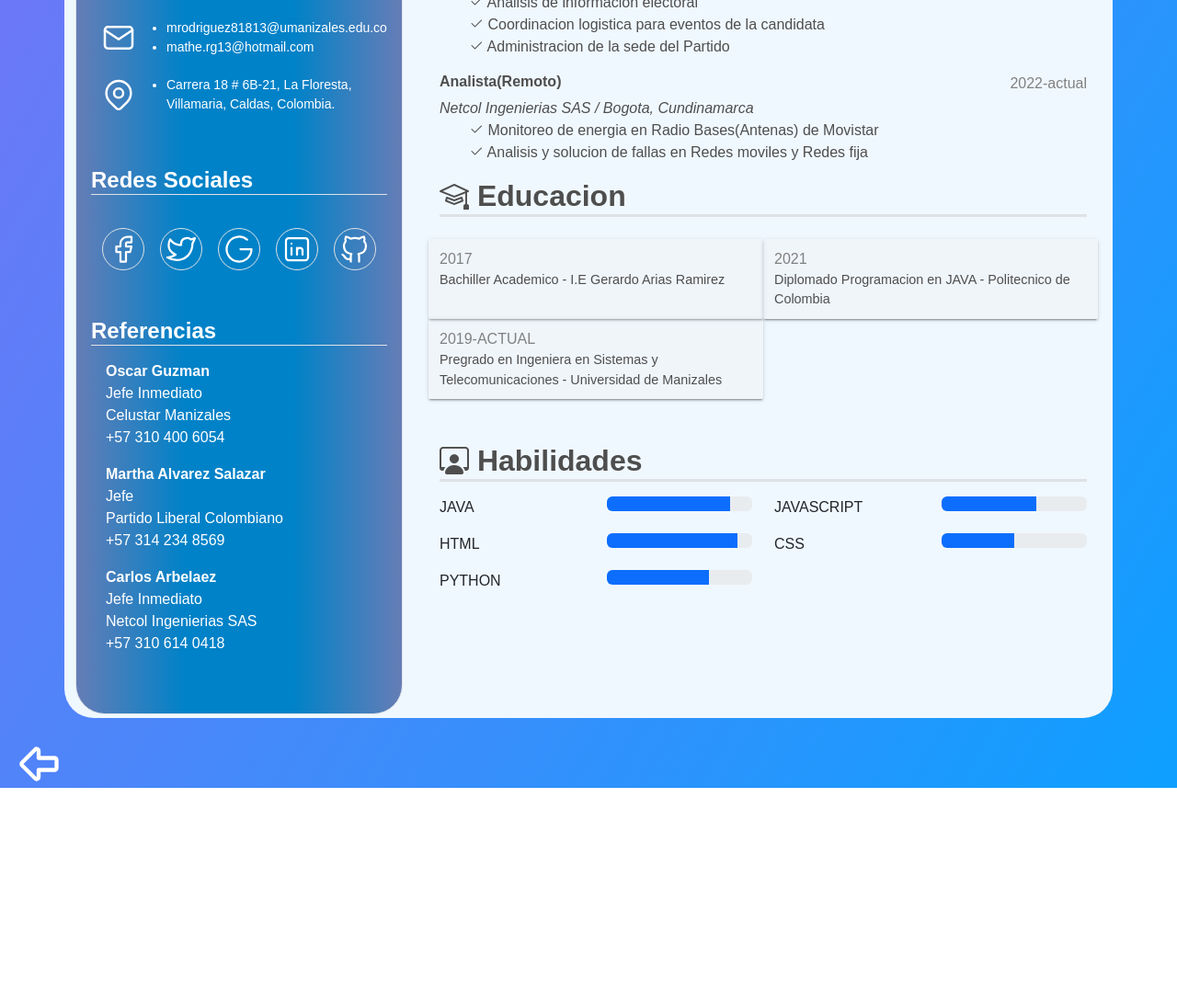
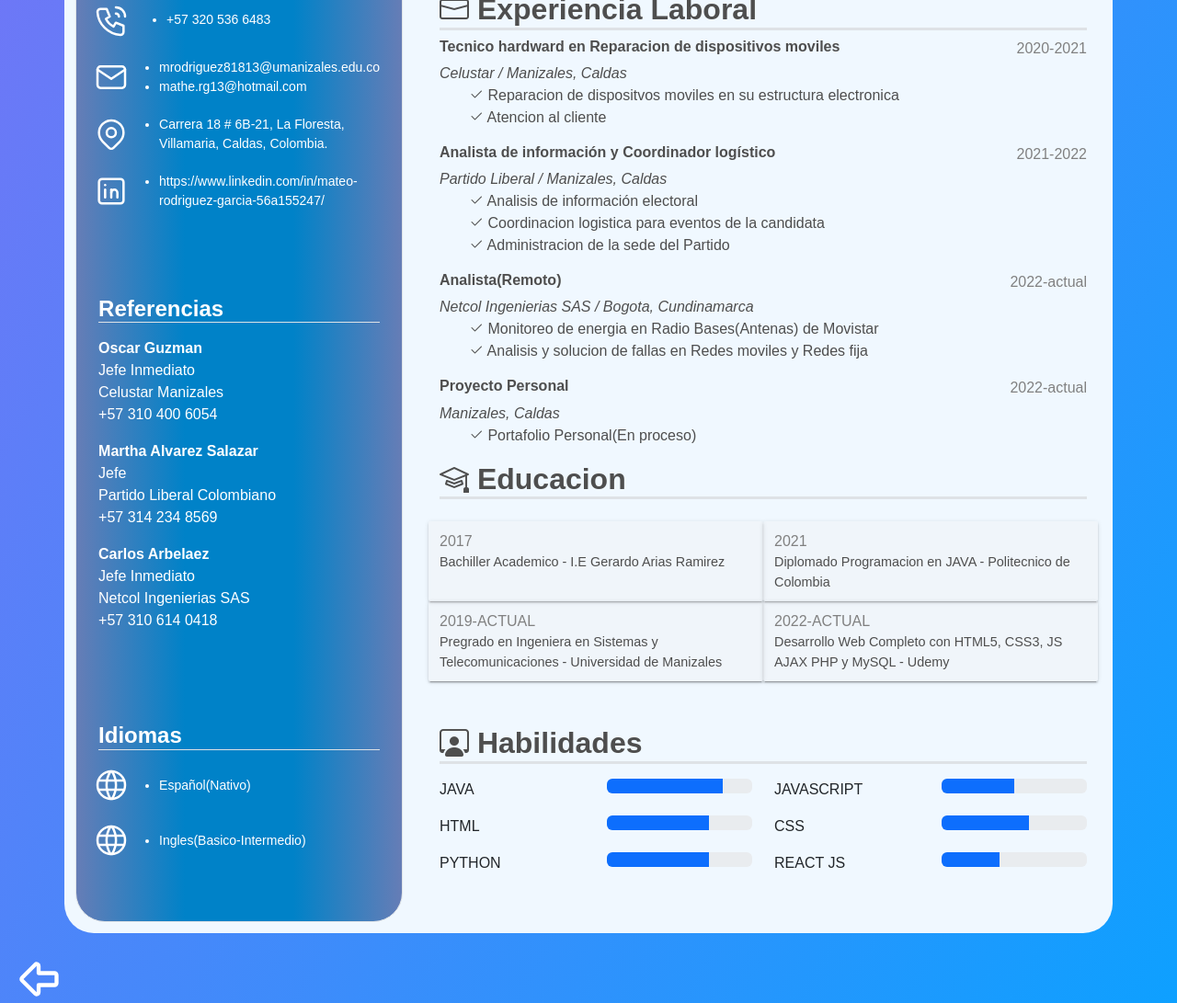
Before and after one commit to Mateo1310/curriculum-vitae-mr, a plain HTML site: page cv-mateo.html in a window 1280 px wide. Shown: the part 632-1723 px from the top of the page at 92% size. Before the commit the page ends 1489 px from the top, so only its background shows below. Drawn offline with nearby package versions, Linux system fonts and the light colour scheme.

Commit message:
Modificando CV

```diff
--- a/css/style.css
+++ b/css/style.css
@@ -43,6 +43,10 @@ p{
     background: linear-gradient(to right, #667db6, #0082c8, #0082c8, #667db6); /* W3C, IE 10+/ Edge, Firefox 16+, Chrome 26+, Opera 12+, Safari 7+ */
     color: #FFFFFF;
     text-align: justify;
+    height: 100%;
+    display: grid;
+    justify-content: center;
+    align-items: center;
 }
 
 .container-cv{
--- a/cv-mateo.html
+++ b/cv-mateo.html
@@ -20,16 +20,16 @@
 <body>
     <div class="container container-cv my-2 rounded-5">
         <div class="row">
-            <div class="col-sm-12 col-md-4 col-lg-4 px-left-0">
+            <div class="col-sm-12 col-md-4 col-lg-4 px-left-0 my-3">
                 <main class="main-content border px-3 py-3 my-1 rounded-5">
                     <div class="card card-profile shadow my-3 rounded-5" >
                         <img src="img/foto-mateo.jpg" class="card-img-top img-fluid rounded-5 shadow" alt="...">
                         <div class="card-body">
-                            <h5 class="card-text card-text-profile">Mateo Rodriguez Garcia <br><span>Desarrollador Web</span></h5>
+                            <h5 class="card-text card-text-profile">Mateo Rodriguez Garcia <br><span>Desarrollador Web(Frontend)</span></h5>
                         </div>
                     </div>
                     <div class="contact my-3 py-3 align-items-center">
-                        <h4 class="border-bottom"><b>Contacto</b></h4>
+                        <h4 class="border-bottom mx-3"><b>Contacto</b></h4>
                         <div class="contact-box">
                             <div class="icon my-auto">
                                 <svg xmlns="http://www.w3.org/2000/svg" class="icon icon-tabler icon-tabler-phone-call" width="40" height="40" viewBox="0 0 24 24" stroke-width="1.5" stroke="#ffffff" fill="none" stroke-linecap="round" stroke-linejoin="round">
@@ -42,7 +42,6 @@
                             <div class="num-contact m-1 p-1">
                                 <ul class="m-auto">
                                     <li>+57 320 536 6483</li>
-                                    <li>+57 301 399 8234</li>
                                 </ul>
                             </div>
                         </div>
@@ -75,30 +74,9 @@
                                 </ul>
                             </div>
                         </div>
-                    </div>
-                    <div class="social-networks my-3 py-3 align-items-center">
-                        <h4 class="border-bottom"><b>Redes Sociales</b></h4>
-                        <div class="icon-social-networks d-flex justify-content-around p-1">
-                            <a href="#" class="icon my-auto border rounded-circle p-1">
-                                <svg xmlns="http://www.w3.org/2000/svg" class="icon icon-tabler icon-tabler-brand-facebook" width="36" height="36" viewBox="0 0 24 24" stroke-width="1.5" stroke="#ffffff" fill="none" stroke-linecap="round" stroke-linejoin="round">
-                                    <path stroke="none" d="M0 0h24v24H0z" fill="none"/>
-                                    <path d="M7 10v4h3v7h4v-7h3l1 -4h-4v-2a1 1 0 0 1 1 -1h3v-4h-3a5 5 0 0 0 -5 5v2h-3" />
-                                </svg>
-                            </a>
-                            <a href="#" class="icon my-auto border rounded-circle p-1">
-                                <svg xmlns="http://www.w3.org/2000/svg" class="icon icon-tabler icon-tabler-brand-twitter" width="36" height="36" viewBox="0 0 24 24" stroke-width="1.5" stroke="#ffffff" fill="none" stroke-linecap="round" stroke-linejoin="round">
-                                    <path stroke="none" d="M0 0h24v24H0z" fill="none"/>
-                                    <path d="M22 4.01c-1 .49 -1.98 .689 -3 .99c-1.121 -1.265 -2.783 -1.335 -4.38 -.737s-2.643 2.06 -2.62 3.737v1c-3.245 .083 -6.135 -1.395 -8 -4c0 0 -4.182 7.433 4 11c-1.872 1.247 -3.739 2.088 -6 2c3.308 1.803 6.913 2.423 10.034 1.517c3.58 -1.04 6.522 -3.723 7.651 -7.742a13.84 13.84 0 0 0 .497 -3.753c-.002 -.249 1.51 -2.772 1.818 -4.013z" />
-                                </svg>
-                            </a>
-                            <a href="#" class="icon my-auto border rounded-circle p-1">
-                                <svg xmlns="http://www.w3.org/2000/svg" class="icon icon-tabler icon-tabler-brand-google" width="36" height="36" viewBox="0 0 24 24" stroke-width="1.5" stroke="#ffffff" fill="none" stroke-linecap="round" stroke-linejoin="round">
-                                    <path stroke="none" d="M0 0h24v24H0z" fill="none"/>
-                                    <path d="M17.788 5.108a9 9 0 1 0 3.212 6.892h-8" />
-                                </svg>
-                            </a>
-                            <a href="#" class="icon my-auto border rounded-circle p-1">
-                                <svg xmlns="http://www.w3.org/2000/svg" class="icon icon-tabler icon-tabler-brand-linkedin" width="36" height="36" viewBox="0 0 24 24" stroke-width="1.5" stroke="#ffffff" fill="none" stroke-linecap="round" stroke-linejoin="round">
+                        <div class="address-box">
+                            <div class="icon my-auto">
+                                <svg xmlns="http://www.w3.org/2000/svg" class="icon icon-tabler icon-tabler-brand-linkedin" width="40" height="40" viewBox="0 0 24 24" stroke-width="1.5" stroke="#ffffff" fill="none" stroke-linecap="round" stroke-linejoin="round">
                                     <path stroke="none" d="M0 0h24v24H0z" fill="none"/>
                                     <rect x="4" y="4" width="16" height="16" rx="2" />
                                     <line x1="8" y1="11" x2="8" y2="16" />
@@ -106,17 +84,16 @@
                                     <line x1="12" y1="16" x2="12" y2="11" />
                                     <path d="M16 16v-3a2 2 0 0 0 -4 0" />
                                 </svg>
-                            </a>
-                            <a href="#" class="icon my-auto border rounded-circle p-1">
-                                <svg xmlns="http://www.w3.org/2000/svg" class="icon icon-tabler icon-tabler-brand-github" width="36" height="36" viewBox="0 0 24 24" stroke-width="1.5" stroke="#ffffff" fill="none" stroke-linecap="round" stroke-linejoin="round">
-                                    <path stroke="none" d="M0 0h24v24H0z" fill="none"/>
-                                    <path d="M9 19c-4.3 1.4 -4.3 -2.5 -6 -3m12 5v-3.5c0 -1 .1 -1.4 -.5 -2c2.8 -.3 5.5 -1.4 5.5 -6a4.6 4.6 0 0 0 -1.3 -3.2a4.2 4.2 0 0 0 -.1 -3.2s-1.1 -.3 -3.5 1.3a12.3 12.3 0 0 0 -6.2 0c-2.4 -1.6 -3.5 -1.3 -3.5 -1.3a4.2 4.2 0 0 0 -.1 3.2a4.6 4.6 0 0 0 -1.3 3.2c0 4.6 2.7 5.7 5.5 6c-.6 .6 -.6 1.2 -.5 2v3.5" />
-                                </svg>
-                            </a>
+                            </div>
+                            <div class="address my-auto">
+                                <ul class="m-auto">
+                                    <li>https://www.linkedin.com/in/mateo-rodriguez-garcia-56a155247/</li>
+                                </ul>
+                            </div>
                         </div>
                     </div>
                     <div class="references my-3 py-3 align-items-center">
-                        <h4 class="border-bottom"><b>Referencias</b></h4>
+                        <h4 class="border-bottom mx-3"><b>Referencias</b></h4>
                         <div class="content-references my-3">
                             <b>Oscar Guzman</b>
                             <p>Jefe Inmediato</p>
@@ -136,19 +113,61 @@
                             <span>+57 310 614 0418</span>
                         </div>
                     </div>
+                    <div class="references my-3 py-3 align-items-center">
+                        <h4 class="border-bottom mx-3"><b>Idiomas</b></h4>
+                        <div class="address-box">
+                            <div class="icon my-auto">
+                                <svg xmlns="http://www.w3.org/2000/svg" class="icon icon-tabler icon-tabler-world" width="40" height="40" viewBox="0 0 24 24" stroke-width="1.5" stroke="#ffffff" fill="none" stroke-linecap="round" stroke-linejoin="round">
+                                    <path stroke="none" d="M0 0h24v24H0z" fill="none"/>
+                                    <circle cx="12" cy="12" r="9" />
+                                    <line x1="3.6" y1="9" x2="20.4" y2="9" />
+                                    <line x1="3.6" y1="15" x2="20.4" y2="15" />
+                                    <path d="M11.5 3a17 17 0 0 0 0 18" />
+                                    <path d="M12.5 3a17 17 0 0 1 0 18" />
+                                </svg>
+                            </div>
+                            <div class="address my-auto">
+                                <ul class="m-auto">
+                                    <li>Español(Nativo)</li>
+                                </ul>
+                            </div>
+                        </div>
+                        <div class="address-box">
+                            <div class="icon my-auto">
+                                <svg xmlns="http://www.w3.org/2000/svg" class="icon icon-tabler icon-tabler-world" width="40" height="40" viewBox="0 0 24 24" stroke-width="1.5" stroke="#ffffff" fill="none" stroke-linecap="round" stroke-linejoin="round">
+                                    <path stroke="none" d="M0 0h24v24H0z" fill="none"/>
+                                    <circle cx="12" cy="12" r="9" />
+                                    <line x1="3.6" y1="9" x2="20.4" y2="9" />
+                                    <line x1="3.6" y1="15" x2="20.4" y2="15" />
+                                    <path d="M11.5 3a17 17 0 0 0 0 18" />
+                                    <path d="M12.5 3a17 17 0 0 1 0 18" />
+                                </svg>
+                            </div>
+                            <div class="address my-auto">
+                                <ul class="m-auto">
+                                    <li>Ingles(Basico-Intermedio)</li>
+                                </ul>
+                            </div>
+                        </div>
+                    </div>
                 </main>
             </div>
             <div class="col-sm-12 col-md-8 col-lg-8">
                 <div class="right-section">
                     <div class="name text-end m-3">
-                        <h1 class="fw-bold">Mateo Rodriguez</h1>
-                        <span class="fs-5">Desarrollador Web</span>
+                        <h1 class="fw-bold">Mateo Rodriguez Garcia</h1>
+                        <span class="fs-5">Desarrollador Web(Frontend)</span>
                     </div>
                     <div class="section-profile m-3">
                         <h2 class="border-bottom border-3 fw-bold"><i class="bi bi-person"></i> Perfil</h2>
                         <div class="descr-person">
-                            <p>Estudiante de Ingenieria en Sistemas y Telecomunicaciones, con capacidades para el desarrollo de aplicaciones tanto en un entorno Web como en un entorno local, tambien diseño y administracion de bases de datos postgresql, conocimiento de lenguajes de programacion como: Java, Python, Javascript.
-                                Desarrollo de algoritos para la solucion de problemas informaticos. para el diseño de visualizacion de usuario conocimiento de herramientas como: HTML, CSS, Boostrap, SASS. Seguro y positivo de mis capacidades y conocimientos, trabajando en equipo conocido por la contribucion efectiva, con capacidades de liderar un equipo, dando asi soluciones creativas y eficientes, dadas desde un entorno profesional. abierto a dar y recibir criticas constructivas mientras trabajo en un ambiente de equipo para lograr un objetivo en comun.</p>
+                            <p>Como Estudiante de Ingenieria en Sistemas y Telecomunicaciones y Desarrollador Web Frontend, tengo una pasión por crear soluciones innovadoras y eficientes a través de la tecnología. Mi experiencia en el desarrollo de aplicaciones web y mi formación profesional me han permitido desarrollar habilidades en lenguajes de programacion y librerias como HTML, CSS, JavaScript, React JS, Java, Python, entre otros. tambien cuento con capacidades para implemetacion en framework's como Boostrap y React-Bootstrap. <br>
+
+                                <br>Además, he participado en proyectos que me han permitido aplicar mis conocimientos en el desarrollo de aplicaciones escalables y seguras, con una atención especial a los detalles y a la experiencia de usuario. <br>
+
+                                <br>Estoy motivado a conseguir mi primer empleo como desarrollador web y estoy dispuesto a aplicar mi experiencia y habilidades para contribuir al éxito de su empresa. Estoy dispuesto a aprender y a desarrollar nuevas habilidades para mantenerme actualizado y brindar soluciones de calidad. <br>
+
+                                <br>Si está buscando a un desarrollador web apasionado, dedicado y con un enfoque en resolver problemas, no dude en ponerse en contacto conmigo. Estoy emocionado por la oportunidad de unirme a su equipo y ayudar a llevar sus proyectos a un nivel superior.</p>
                         </div>
                     </div>
                     <div class="section-experience m-3">
@@ -190,6 +209,17 @@
                                 <li style=list-style:none><i class="bi bi-check2"></i> Analisis y solucion de fallas en Redes moviles y Redes fija</li>
                             </ul>
                         </div>
+                        <div class="exp-lab">
+                            <div class="d-flex justify-content-between">
+                                <h6 class="fw-bold">Proyecto Personal</h6>
+                                <span>2022-actual</span>
+                            </div>
+
+                            <i>Manizales, Caldas</i>
+                            <ul>
+                                <li style=list-style:none><i class="bi bi-check2"></i> Portafolio Personal(En proceso)</li>
+                            </ul>
+                        </div>
                     </div>
                     <div class="section-education m-3">
                         <h2 class="border-bottom border-3 fw-bold"><i class="bi bi-mortarboard"></i> Educacion</h2>
@@ -201,6 +231,8 @@
                                     Diplomado Programacion en JAVA - Politecnico de Colombia</li>
                                 <li class="col-md-6 box-education"><span>2019-ACTUAL</span> <br>
                                     Pregrado en Ingeniera en Sistemas y Telecomunicaciones - Universidad de Manizales</li>
+                                <li class="col-md-6 box-education"><span>2022-ACTUAL</span> <br>
+                                    Desarrollo Web Completo con HTML5, CSS3, JS AJAX PHP y MySQL - Udemy</li>
                             </ul>
                         </div>
                     </div>
@@ -214,7 +246,7 @@
                                     </div>
                                     <div class="col-sm-6">
                                         <div class="progress">
-                                            <div class="progress-bar" role="progressbar" style="width: 85%" aria-valuenow="25" aria-valuemin="0" aria-valuemax="100"></div>
+                                            <div class="progress-bar" role="progressbar" style="width: 80%" aria-valuenow="25" aria-valuemin="0" aria-valuemax="100"></div>
                                         </div>
                                     </div>
                                 </div>
@@ -226,7 +258,7 @@
                                     </div>
                                     <div class="col-sm-6">
                                         <div class="progress">
-                                            <div class="progress-bar" role="progressbar" style="width: 65%" aria-valuenow="25" aria-valuemin="0" aria-valuemax="100"></div>
+                                            <div class="progress-bar" role="progressbar" style="width: 50%" aria-valuenow="25" aria-valuemin="0" aria-valuemax="100"></div>
                                         </div>
                                     </div>
                                 </div>
@@ -238,7 +270,7 @@
                                     </div>
                                     <div class="col-sm-6">
                                         <div class="progress">
-                                            <div class="progress-bar" role="progressbar" style="width: 90%" aria-valuenow="25" aria-valuemin="0" aria-valuemax="100"></div>
+                                            <div class="progress-bar" role="progressbar" style="width: 70%" aria-valuenow="25" aria-valuemin="0" aria-valuemax="100"></div>
                                         </div>
                                     </div>
                                 </div>
@@ -250,7 +282,7 @@
                                     </div>
                                     <div class="col-sm-6">
                                         <div class="progress">
-                                            <div class="progress-bar" role="progressbar" style="width: 50%" aria-valuenow="25" aria-valuemin="0" aria-valuemax="100"></div>
+                                            <div class="progress-bar" role="progressbar" style="width: 60%" aria-valuenow="25" aria-valuemin="0" aria-valuemax="100"></div>
                                         </div>
                                     </div>
                                 </div>
@@ -263,6 +295,18 @@
                                     <div class="col-sm-6">
                                         <div class="progress">
                                             <div class="progress-bar" role="progressbar" style="width: 70%" aria-valuenow="25" aria-valuemin="0" aria-valuemax="100"></div>
+                                        </div>
+                                    </div>
+                                </div>
+                            </div>
+                            <div class="col-md-6">
+                                <div class="row prog-row">
+                                    <div class="col-sm-6">
+                                        REACT JS
+                                    </div>
+                                    <div class="col-sm-6">
+                                        <div class="progress">
+                                            <div class="progress-bar" role="progressbar" style="width: 40%" aria-valuenow="25" aria-valuemin="0" aria-valuemax="100"></div>
                                         </div>
                                     </div>
                                 </div>
```
Also changed, not shown: index.html (+1 -29 lines).
